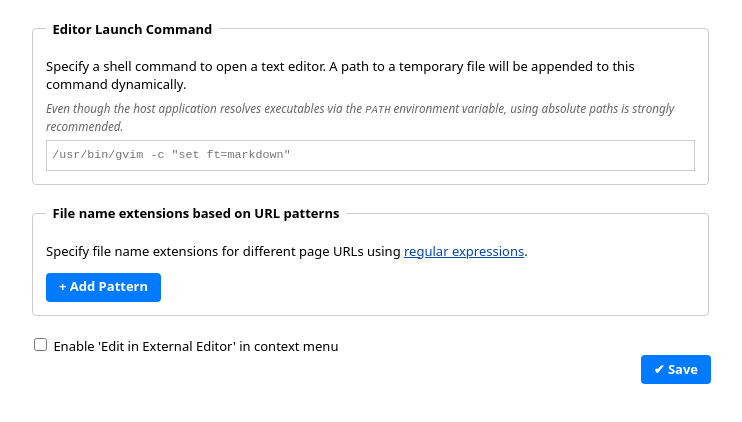
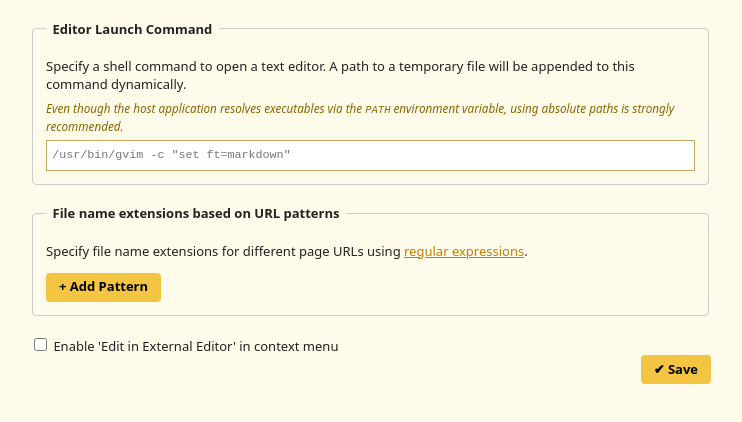
Before and after one commit to rosmanov/chrome-bee, a website built with webpack: page html/options.html in a window 1280 px wide. Shown: the whole page, without its empty margins (262-1004 px from the left). Built offline with nearby package versions, Linux system fonts and the light colour scheme.

Commit message:
Switch to a "Bee" theme

```diff
--- a/css/options.css
+++ b/css/options.css
@@ -1,34 +1,41 @@
 :root {
     --font-size: 13px;
     --font-family: system-ui, -apple-system, BlinkMacSystemFont, "Segoe UI", Roboto, Helvetica, Arial, sans-serif;
-    --background-color: #ffffff;
-    --text-color: #000000;
-    --fieldset-border: #ccc;
-    --input-bg: #fff;
-    --input-border: #ccc;
-    --button-bg: #007bff;
-    --button-text: #ffffff;
-    --button-hover: #0056b3;
-    --link-color: #0645ad;
-    --link-hover: #0b72d3;
-    --text-muted: #666;
+
+    --background-color: #fffbea;        /* warm off-white, honey-tinted */
+    --text-color: #222222;              /* not full black — easier on eyes */
+    --fieldset-border: #e4b363;         /* honey gold */
+    --input-bg: #ffffff;
+    --input-border: #caa95f;            /* golden border */
+
+    --button-bg: #f4c542;               /* rich honey yellow */
+    --button-text: #000000;             /* black-on-yellow contrast */
+    --button-hover: #e4b000;
+
+    --link-color: #c77d00;              /* amber-ish link */
+    --link-hover: #e09e15;
+
+    --text-muted: #886600;              /* subtle gold-brown */
     --remove-color: #a00;
     --remove-hover-color: #c00;
-    --success-color: green;
+    --success-color: #2e7d32;           /* green to keep success recognizable */
 }
 @media (prefers-color-scheme: dark) {
   :root {
-        --background-color: #1e1e1e;
-        --text-color: #e0e0e0;
-        --fieldset-border: #444;
+    --background-color: #1a1a1a;
+    --text-color: #f0f0c0;              /* soft yellowish text */
+    --fieldset-border: #6b5200;         /* desaturated dark honey */
     --input-bg: #2a2a2a;
-        --input-border: #555;
-        --button-bg: #3399ff;
-        --button-text: #ffffff;
-        --button-hover: #2277cc;
-        --link-color: #66aaff;
-        --link-hover: #99ccff;
-        --text-muted: #aaa;
+    --input-border: #4f3b00;
+
+    --button-bg: #e0ac00;
+    --button-text: #000000;
+    --button-hover: #ffcc00;
+
+    --link-color: #ffcc66;
+    --link-hover: #ffd580;
+
+    --text-muted: #999066;
     --remove-color: #ff6666;
     --remove-hover-color: #ff4d4d;
     --success-color: #80ff80;
```
Lines whose indentation alone changed are shown as unchanged.
